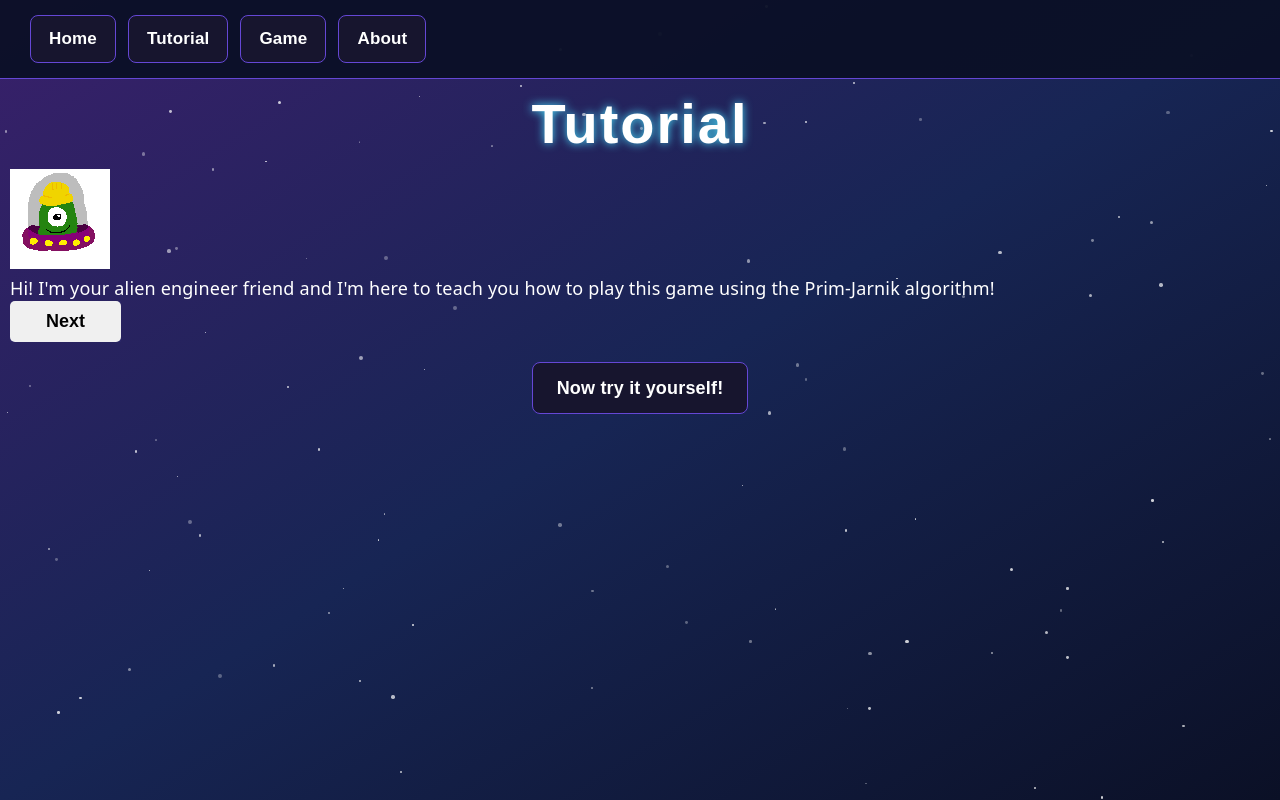
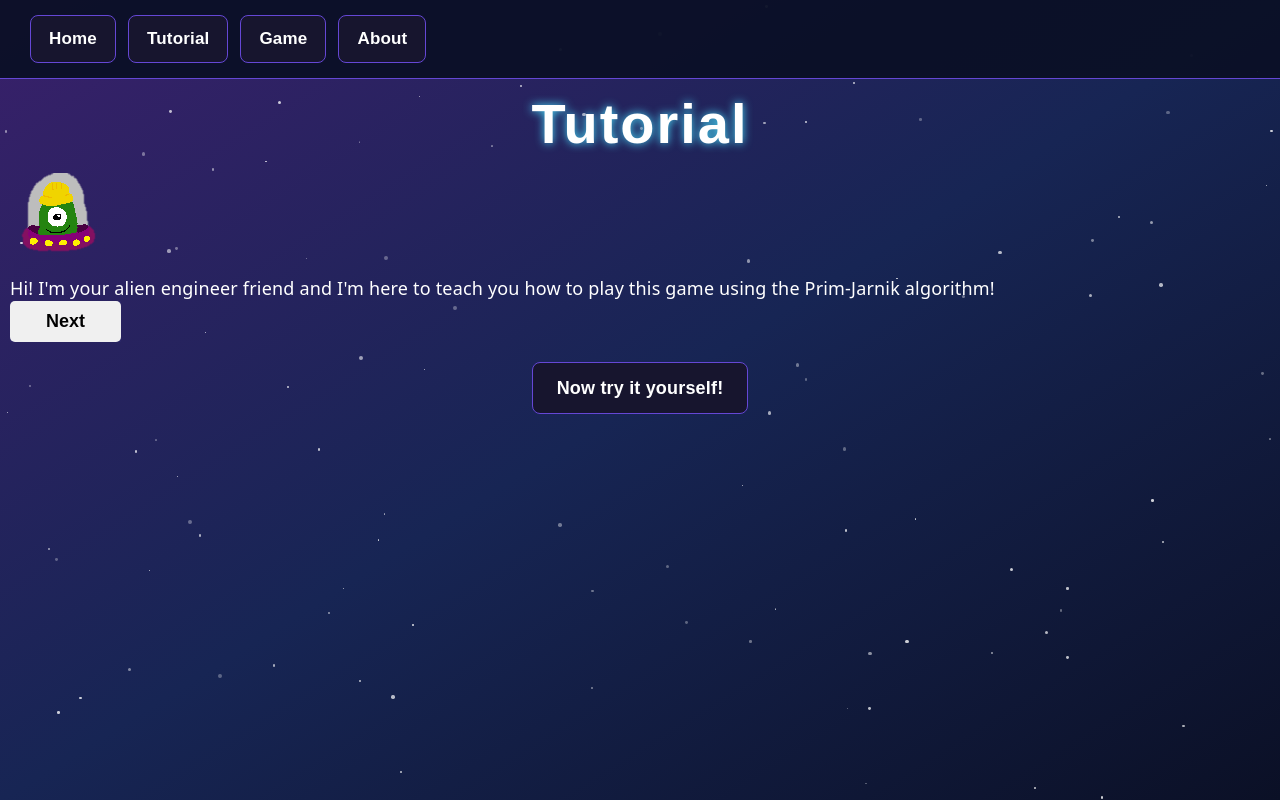
Before and after one commit to Eiznek-II/doyouhavetheguts2026, a React (Vite) app in the folder spanning-the-stars/: page /tutorial in a window 1280 px wide. Built offline with nearby package versions, Linux system fonts and the light colour scheme; grey boxes are pictures that could not be loaded.

Commit message:
remove alien background

```diff
--- a/spanning-the-stars/src/pages/Tutorial.jsx
+++ b/spanning-the-stars/src/pages/Tutorial.jsx
@@ -10,7 +10,7 @@ export default function Tutorial() {
         <h1>Tutorial</h1>
         <div className='tutorial_info'>
             <div className="character-box">
-            <img src="/alien.png" alt="Guide" className="character" />
+            <img src="/alien-clear.png" alt="Guide" className="character" />
             <Dialogue
                 lines={[
                   {
```
Also changed, not shown: spanning-the-stars/public/alien-clear.png (added).
